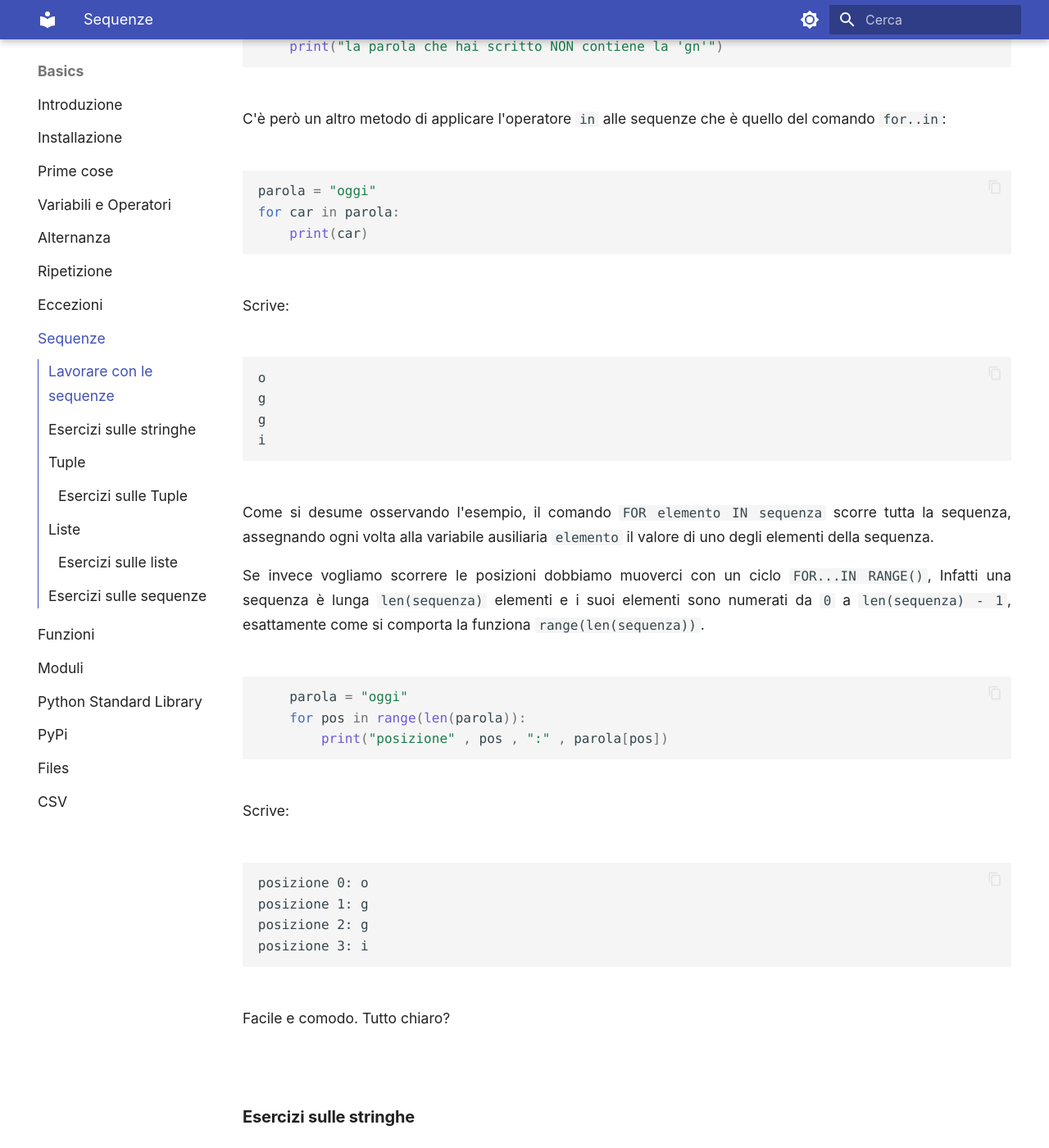
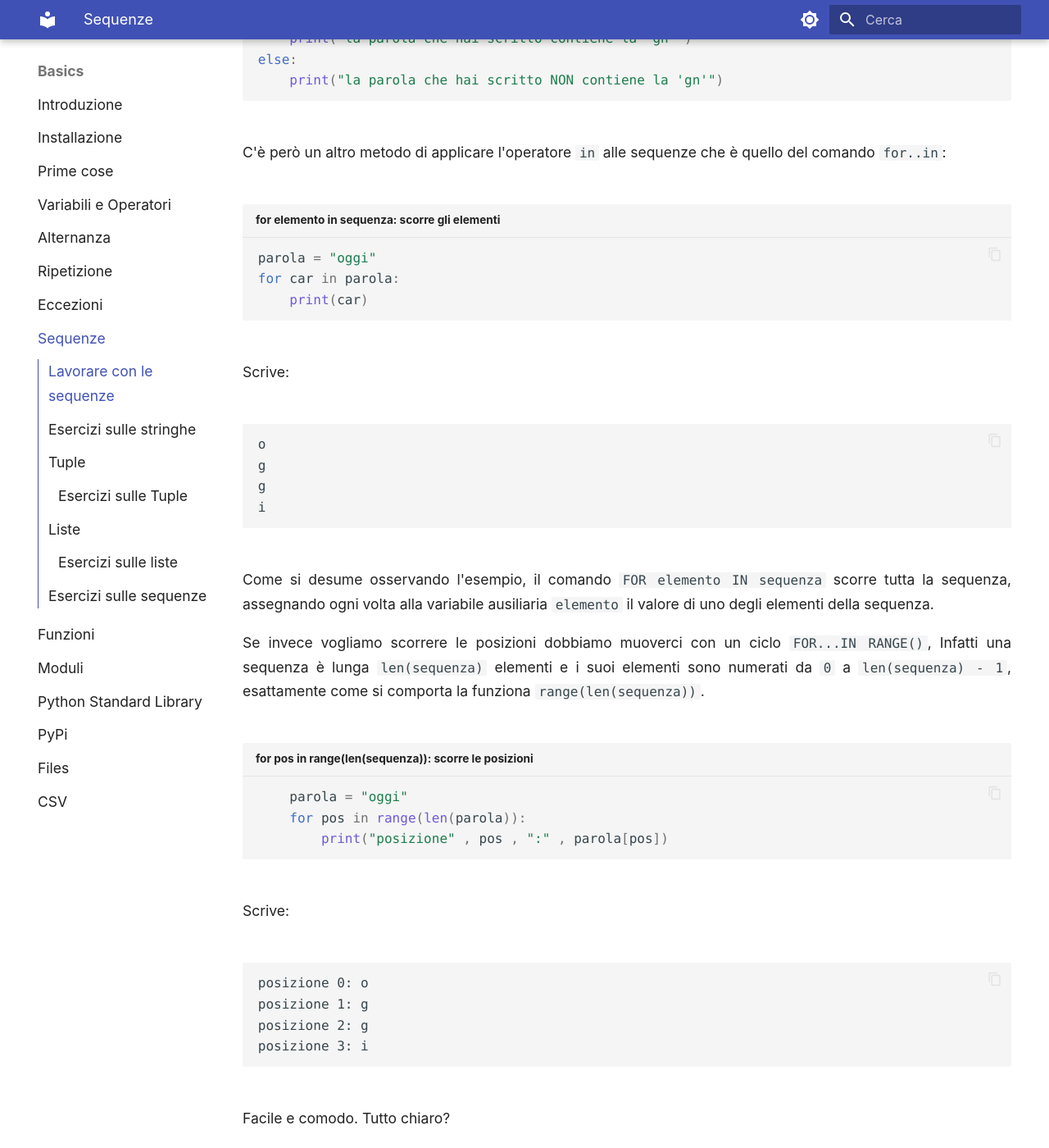
Before and after one commit to adjamhub/pyhandouts, an MkDocs documentation site: the page built from docs/basics/104_seq.md, in a window 1280 px wide and 1400 px high, scrolled down 7207 px. Shown: the whole window at 82% size. Built offline with MkDocs 1.6.1 and Material for MkDocs 9.7.7, drawn with Linux system fonts in a browser that asks for light colours; some of the changed text lies outside the part shown.

Commit message:
Update 104_seq.md

````diff
--- a/docs/basics/104_seq.md
+++ b/docs/basics/104_seq.md
@@ -231,7 +231,7 @@ abbiamo capito di poter ricorrere all'operatore `in` all'interno di una
 istruzione condizionale, un `if-else`:
 
 
-```python
+```python title="if elemento in sequenza"
 parola = input("Inserisci una parola")
 if "a" in parola:
     print("la parola che hai scritto contiene la 'a'")
@@ -259,7 +259,7 @@ else:
 
 C'è però un altro metodo di applicare l'operatore `in` alle sequenze che è quello del comando `for..in`:
 
-```python
+```python title="for elemento in sequenza: scorre gli elementi"
 parola = "oggi"
 for car in parola:
     print(car)
@@ -279,7 +279,7 @@ variabile ausiliaria `elemento` il valore di uno degli elementi della sequenza.
 Se invece vogliamo scorrere le posizioni dobbiamo muoverci con un ciclo `FOR...IN RANGE()`, Infatti una sequenza è lunga `len(sequenza)`
 elementi e i suoi elementi sono numerati da `0` a `len(sequenza) - 1`, esattamente come si comporta la funziona `range(len(sequenza))`.
 
-```python
+```python title="for pos in range(len(sequenza)): scorre le posizioni"
     parola = "oggi"
     for pos in range(len(parola)):
         print("posizione" , pos , ":" , parola[pos])
````
